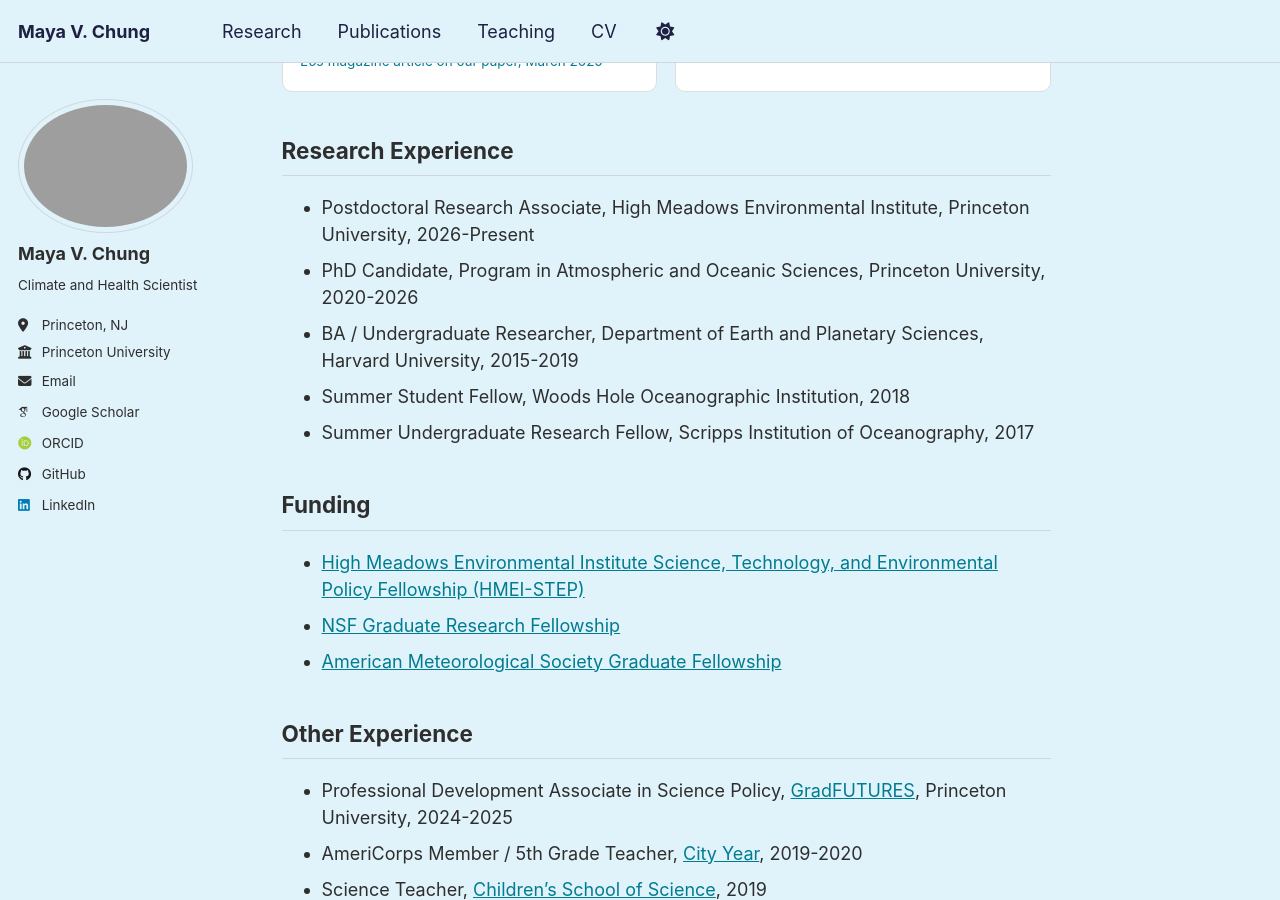
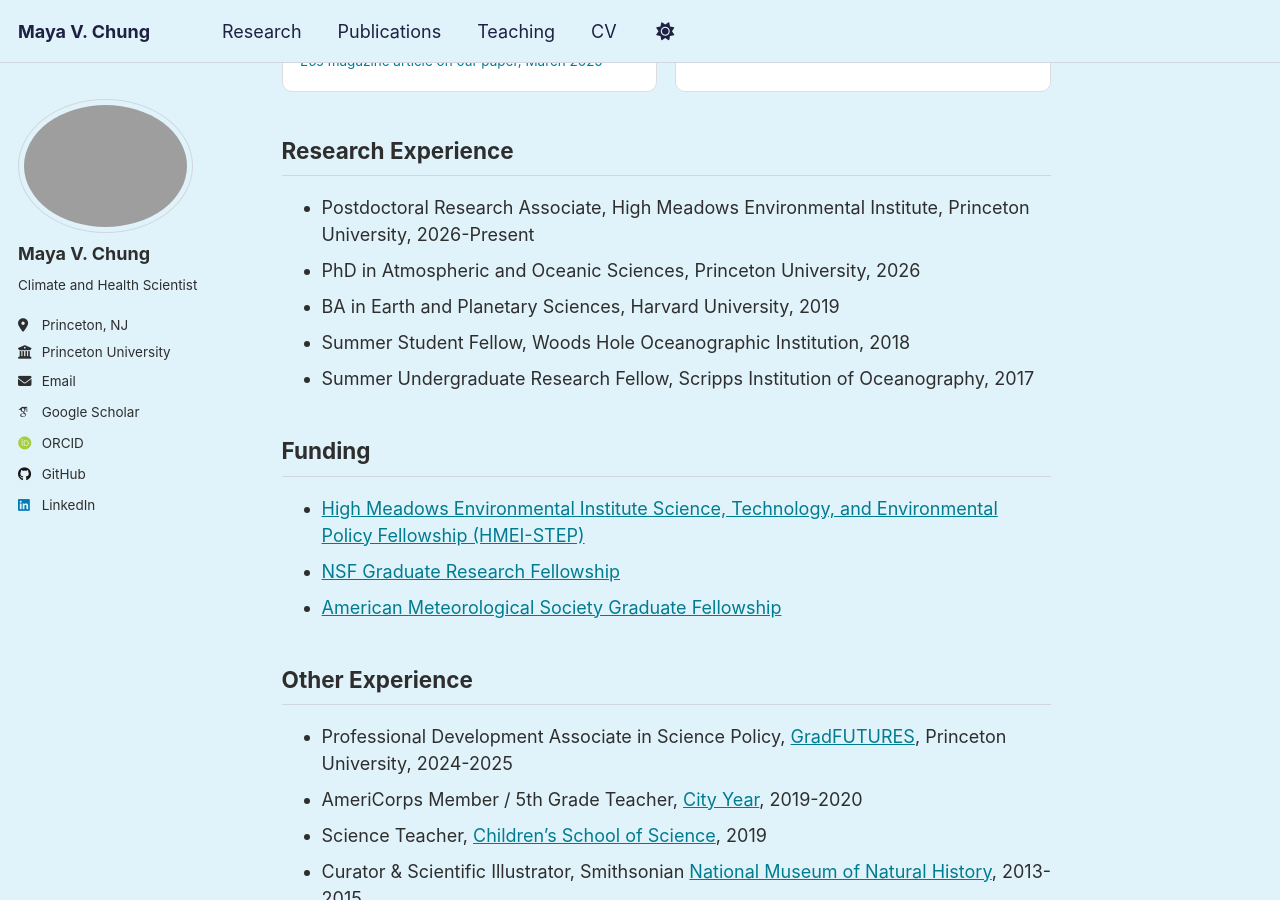
Before and after one commit to mayavchung/mayavchung.github.io, a Jekyll site: the page built from _pages/about.md, in a window 1280 px wide and 900 px high, scrolled down 2541 px. Built offline with Jekyll 4.4.1, drawn with Linux system fonts in a browser that asks for light colours; some web fonts are replaced; a script that is not in the unit is left out.

Commit message:
Update research experience details in about.md

```diff
--- a/_pages/about.md
+++ b/_pages/about.md
@@ -87,8 +87,8 @@ Medicine._ [https://doi.org/10.1038/s41591-026-04377-8](https://doi.org/10.1038/
 
 ## Research Experience
 * Postdoctoral Research Associate, High Meadows Environmental Institute, Princeton University, 2026-Present
-* PhD Candidate, Program in Atmospheric and Oceanic Sciences, Princeton University, 2020-2026
-* BA / Undergraduate Researcher, Department of Earth and Planetary Sciences, Harvard University, 2015-2019
+* PhD in Atmospheric and Oceanic Sciences, Princeton University, 2026
+* BA in Earth and Planetary Sciences, Harvard University, 2019
 * Summer Student Fellow, Woods Hole Oceanographic Institution, 2018
 * Summer Undergraduate Research Fellow, Scripps Institution of Oceanography, 2017
 
```
